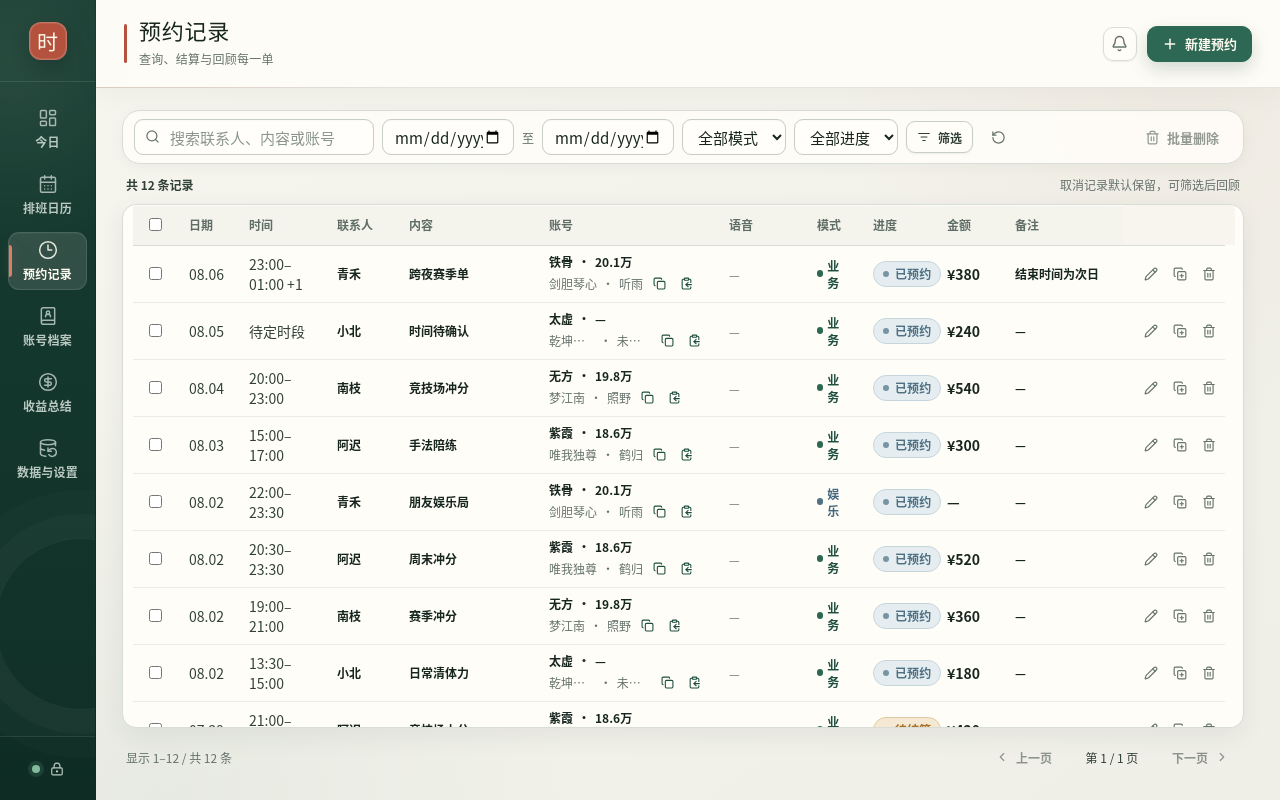
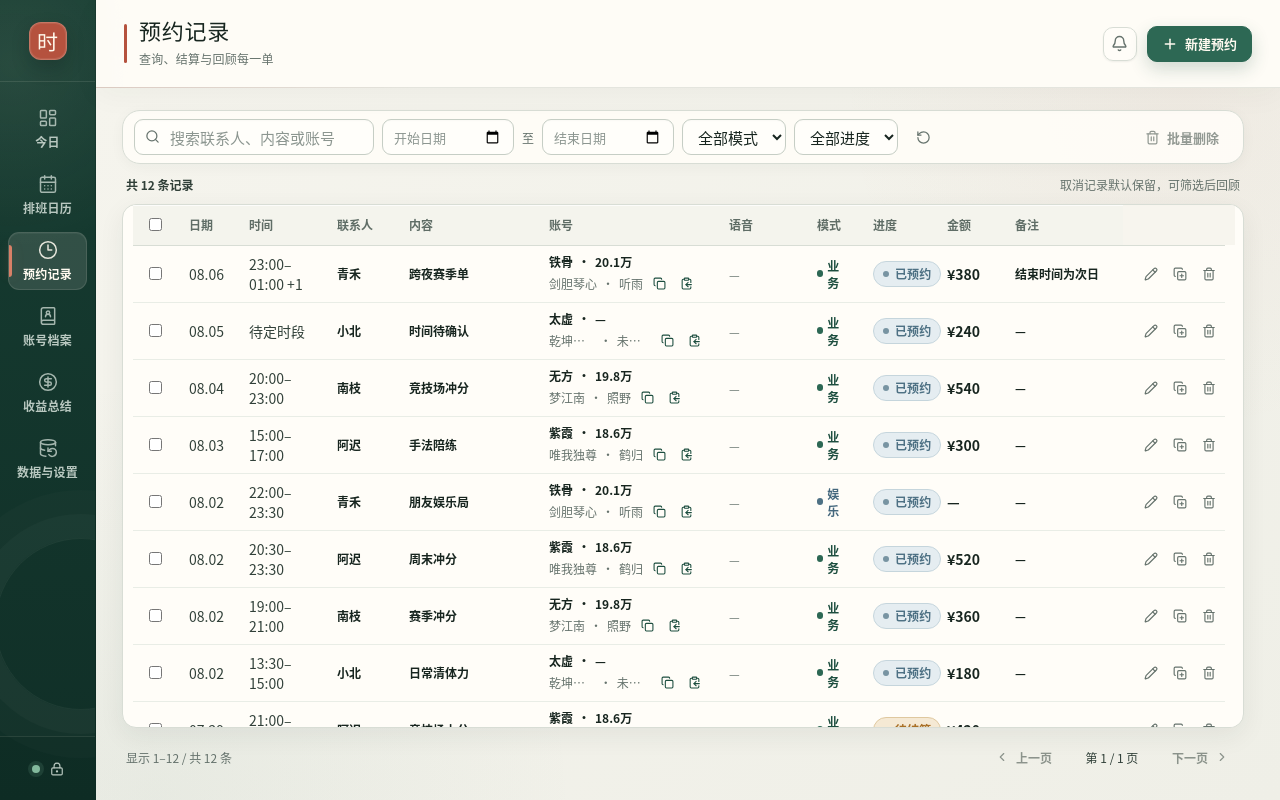
Before and after one commit to zhishui-y/TimeKeeper, a Vue app: page /#/appointments in a window 1280 px wide. Built offline with nearby package versions, Linux system fonts and the light colour scheme.

Commit message:
优化预约记录热筛选与日期选择

```diff
--- a/src/components/appointments/AppointmentFiltersBar.vue
+++ b/src/components/appointments/AppointmentFiltersBar.vue
@@ -1,5 +1,5 @@
 <script setup lang="ts">
-import { ListFilter, RotateCcw, Search } from "@lucide/vue";
+import { RotateCcw, Search } from "@lucide/vue";
 import { reactive, watch } from "vue";
 import type { AppointmentFilters } from "../../types/domain";
 
@@ -14,21 +14,78 @@ const emit = defineEmits<{
 
 const draft = reactive<AppointmentFilters>({ ...props.filters });
 
-function replaceDraft(value: AppointmentFilters): void {
+function hasPartialDateRange(value: AppointmentFilters): boolean {
+  return Boolean(value.from) !== Boolean(value.to);
+}
+
+function replaceDraft(value: AppointmentFilters, preservePartialDates = false): void {
+  const partialDates = preservePartialDates ? { from: draft.from, to: draft.to } : null;
   Object.keys(draft).forEach((key) => delete draft[key as keyof AppointmentFilters]);
   Object.assign(draft, value);
+  if (partialDates) Object.assign(draft, partialDates);
 }
 
-watch(() => props.filters, replaceDraft, { deep: true });
+watch(
+  () => props.filters,
+  (value) => replaceDraft(value, hasPartialDateRange(draft) && !value.from && !value.to),
+  { deep: true },
+);
 
-watch(
-  () => draft.mode,
-  (mode) => {
-    if (mode === "entertainment" && draft.progressStatus === "pending_settlement") {
+function filtersWithLastValidDateRange(): AppointmentFilters {
+  const next = { ...draft };
+  const hasValidDraftRange = Boolean(next.from && next.to && next.from <= next.to);
+  if (!hasValidDraftRange) {
+    delete next.from;
+    delete next.to;
+    if (props.filters.from && props.filters.to) {
+      next.from = props.filters.from;
+      next.to = props.filters.to;
+    }
+  }
+  return next;
+}
+
+function applyNonDateFilters(): void {
+  emit("apply", filtersWithLastValidDateRange());
+}
+
+function applyMode(): void {
+  if (draft.mode === "entertainment" && draft.progressStatus === "pending_settlement") {
     delete draft.progressStatus;
   }
-  },
-);
+  applyNonDateFilters();
+}
+
+function applyDateRange(): void {
+  const from = draft.from ?? "";
+  const to = draft.to ?? "";
+
+  if (from && to) {
+    emit("apply", { ...draft });
+    return;
+  }
+
+  if (!from && !to) {
+    emit("apply", { ...draft });
+    return;
+  }
+
+  if (props.filters.from && props.filters.to) {
+    delete draft.from;
+    delete draft.to;
+    emit("apply", { ...draft });
+  }
+}
+
+function openDatePicker(event: globalThis.PointerEvent): void {
+  const input = event.currentTarget as InstanceType<typeof globalThis.HTMLInputElement> | null;
+  if (typeof input?.showPicker !== "function") return;
+  try {
+    input.showPicker();
+  } catch {
+    // 保留不支持主动打开日期面板的 WebView 默认点击行为。
+  }
+}
 
 function reset(): void {
   replaceDraft({});
@@ -37,25 +94,47 @@ function reset(): void {
 </script>
 
 <template>
-  <form class="filters" @submit.prevent="emit('apply', { ...draft })">
+  <div class="filters" role="search">
     <label class="search-field">
       <Search class="search-field__icon" :size="15" />
-      <input v-model="draft.query" class="input" placeholder="搜索联系人、内容或账号" />
+      <input
+        v-model="draft.query"
+        class="input"
+        placeholder="搜索联系人、内容或账号"
+        @input="applyNonDateFilters"
+      />
     </label>
+    <label class="filters__date-field filters__date--from" :class="{ 'is-empty': !draft.from }">
+      <span v-if="!draft.from" class="filters__date-placeholder" aria-hidden="true">
+        开始日期
+      </span>
       <input
         v-model="draft.from"
-      class="input filters__date filters__date--from"
+        class="input filters__date"
         type="date"
         aria-label="开始日期"
+        @click="openDatePicker"
+        @change="applyDateRange"
       />
+    </label>
     <span class="filters__separator">至</span>
+    <label class="filters__date-field filters__date--to" :class="{ 'is-empty': !draft.to }">
+      <span v-if="!draft.to" class="filters__date-placeholder" aria-hidden="true"> 结束日期 </span>
       <input
         v-model="draft.to"
-      class="input filters__date filters__date--to"
+        class="input filters__date"
         type="date"
         aria-label="结束日期"
+        @click="openDatePicker"
+        @change="applyDateRange"
       />
-    <select v-model="draft.mode" class="select filters__select filters__mode" aria-label="预约模式">
+    </label>
+    <select
+      v-model="draft.mode"
+      class="select filters__select filters__mode"
+      aria-label="预约模式"
+      @change="applyMode"
+    >
       <option :value="undefined">全部模式</option>
       <option value="business">业务</option>
       <option value="entertainment">娱乐</option>
@@ -64,6 +143,7 @@ function reset(): void {
       v-model="draft.progressStatus"
       class="select filters__select filters__status"
       aria-label="预约进度"
+      @change="applyNonDateFilters"
     >
       <option :value="undefined">全部进度</option>
       <option value="scheduled">已预约</option>
@@ -72,10 +152,6 @@ function reset(): void {
       <option value="completed">已完成</option>
       <option value="cancelled">已取消</option>
     </select>
-    <button class="button button--compact filters__apply" type="submit">
-      <ListFilter :size="14" />
-      筛选
-    </button>
     <button
       class="icon-button filters__reset"
       type="button"
@@ -85,7 +161,7 @@ function reset(): void {
     >
       <RotateCcw :size="15" />
     </button>
-  </form>
+  </div>
 </template>
 
 <style scoped>
@@ -96,8 +172,51 @@ function reset(): void {
   gap: 8px;
 }
 
+.filters__date-field {
+  position: relative;
+  display: block;
+  width: 132px;
+}
+
 .filters__date {
-  width: 132px;
+  width: 100%;
+  cursor: pointer;
+}
+
+.filters__date-placeholder {
+  position: absolute;
+  z-index: 1;
+  top: 50%;
+  left: 12px;
+  color: #8c9690;
+  font-size: calc(13px + var(--app-font-size-offset, 0px));
+  pointer-events: none;
+  transform: translateY(-50%);
+}
+
+.filters__date-field.is-empty .filters__date {
+  color: transparent;
+}
+
+.filters__date-field.is-empty .filters__date::-webkit-datetime-edit {
+  color: transparent;
+}
+
+.filters__date-field.is-empty .filters__date::-webkit-datetime-edit-year-field,
+.filters__date-field.is-empty .filters__date::-webkit-datetime-edit-month-field,
+.filters__date-field.is-empty .filters__date::-webkit-datetime-edit-day-field,
+.filters__date-field.is-empty .filters__date::-webkit-datetime-edit-text {
+  color: transparent;
+  background-color: transparent;
+  -webkit-text-fill-color: transparent;
+}
+
+.filters__date-field.is-empty .filters__date::-webkit-datetime-edit-year-field:focus,
+.filters__date-field.is-empty .filters__date::-webkit-datetime-edit-month-field:focus,
+.filters__date-field.is-empty .filters__date::-webkit-datetime-edit-day-field:focus {
+  color: transparent;
+  background-color: transparent;
+  -webkit-text-fill-color: transparent;
 }
 
 .filters__separator {
@@ -113,10 +232,8 @@ function reset(): void {
   .filters {
     display: grid;
     flex: 1;
-    grid-template-areas:
-      "search from separator to mode status"
-      "apply apply apply apply apply reset";
-    grid-template-columns: minmax(170px, 1fr) 120px auto 120px 94px 94px;
+    grid-template-areas: "search from separator to mode status reset";
+    grid-template-columns: minmax(150px, 1fr) 112px auto 112px 90px 90px 34px;
     gap: 5px;
   }
 
@@ -125,8 +242,8 @@ function reset(): void {
     width: 100%;
   }
 
-  .filters__date {
-    width: 120px;
+  .filters__date-field {
+    width: 112px;
   }
 
   .filters__date--from {
@@ -154,11 +271,6 @@ function reset(): void {
     grid-area: status;
   }
 
-  .filters__apply {
-    grid-area: apply;
-    justify-self: end;
-  }
-
   .filters__reset {
     grid-area: reset;
     justify-self: end;
--- a/src/components/appointments/AppointmentsWorkspace.vue
+++ b/src/components/appointments/AppointmentsWorkspace.vue
@@ -360,16 +360,4 @@ onMounted(loadColumnWidths);
   color: var(--ink);
   font-weight: 650;
 }
-
-@media (max-width: 1260px) {
-  .appointments-workspace__toolbar {
-    min-height: 96px;
-    flex-basis: 96px;
-    align-items: flex-start;
-  }
-
-  .appointments-workspace__toolbar > .button {
-    margin-top: 1px;
-  }
-}
 </style>
```
Also changed, not shown: 2 other files (tests, documents, lock files or other folders). Lines whose indentation alone changed are shown as unchanged.
